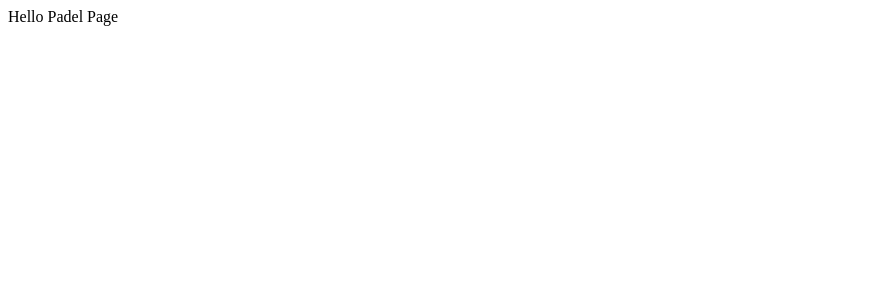
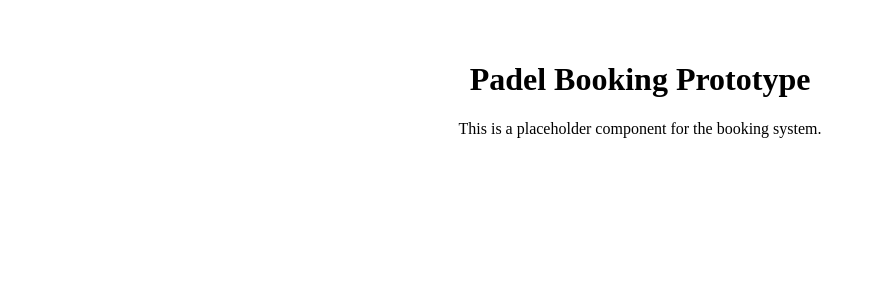
Before and after one commit to Taimoor134/the-padel-spot, a Next.js app: page /padel in a window 1280 px wide. Shown: the top 300 px of the page, without its empty margins (0-876 px from the left). Built offline with nearby package versions, Linux system fonts and the light colour scheme.

Commit message:
Connect /padel route to PadelBookingPrototype

```diff
--- a/pages/padel.js
+++ b/pages/padel.js
@@ -1,6 +1,5 @@
-// pages/padel.js
-import PadelBookingPrototype from '../components/PadelBookingPrototype';
+import PadelBookingPrototype from '@/components/PadelBookingPrototype'; // or adjust the path if not using jsconfig.json
 
 export default function PadelPage() {
-  return <div>Hello Padel Page</div>;
+  return <PadelBookingPrototype />;
 }
```
